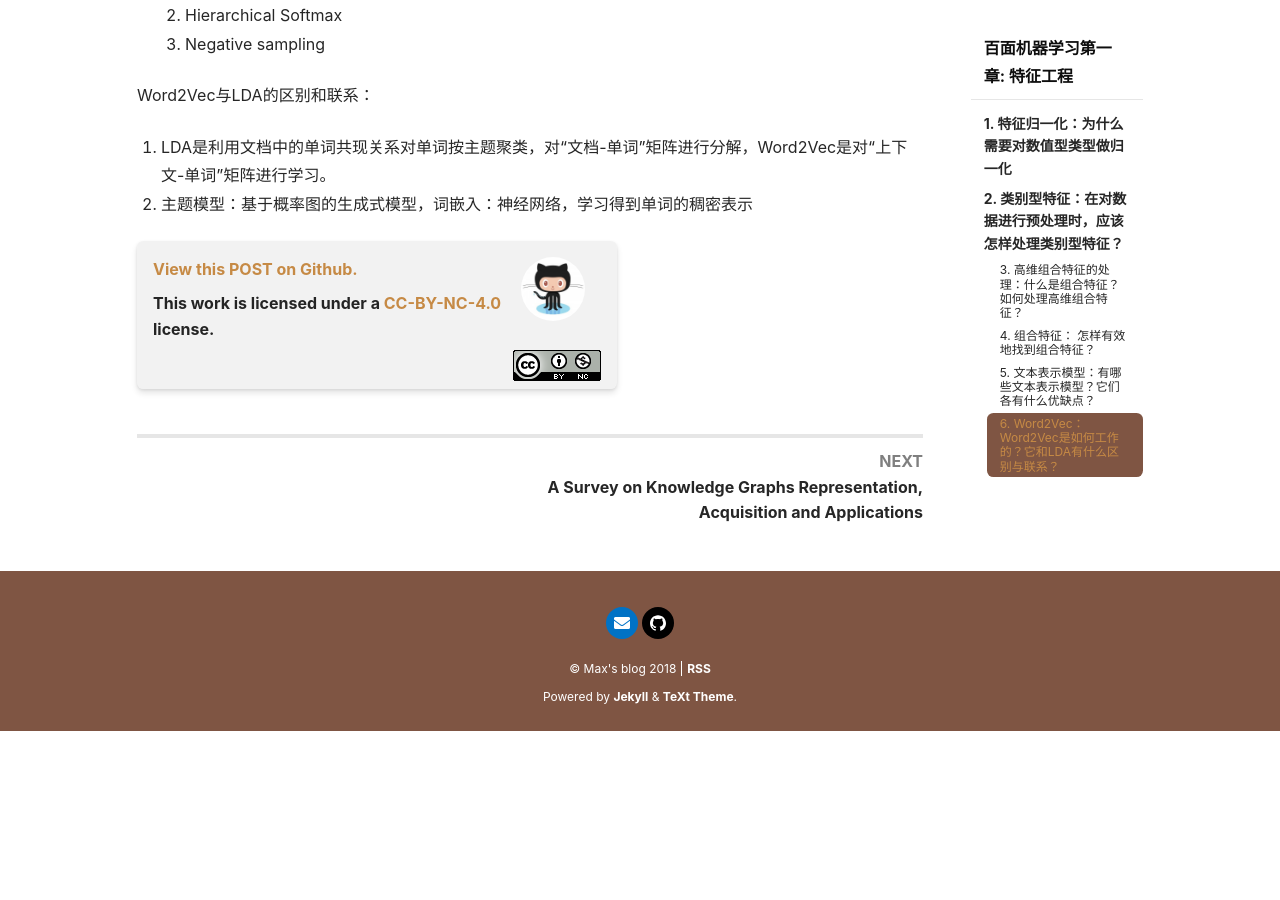
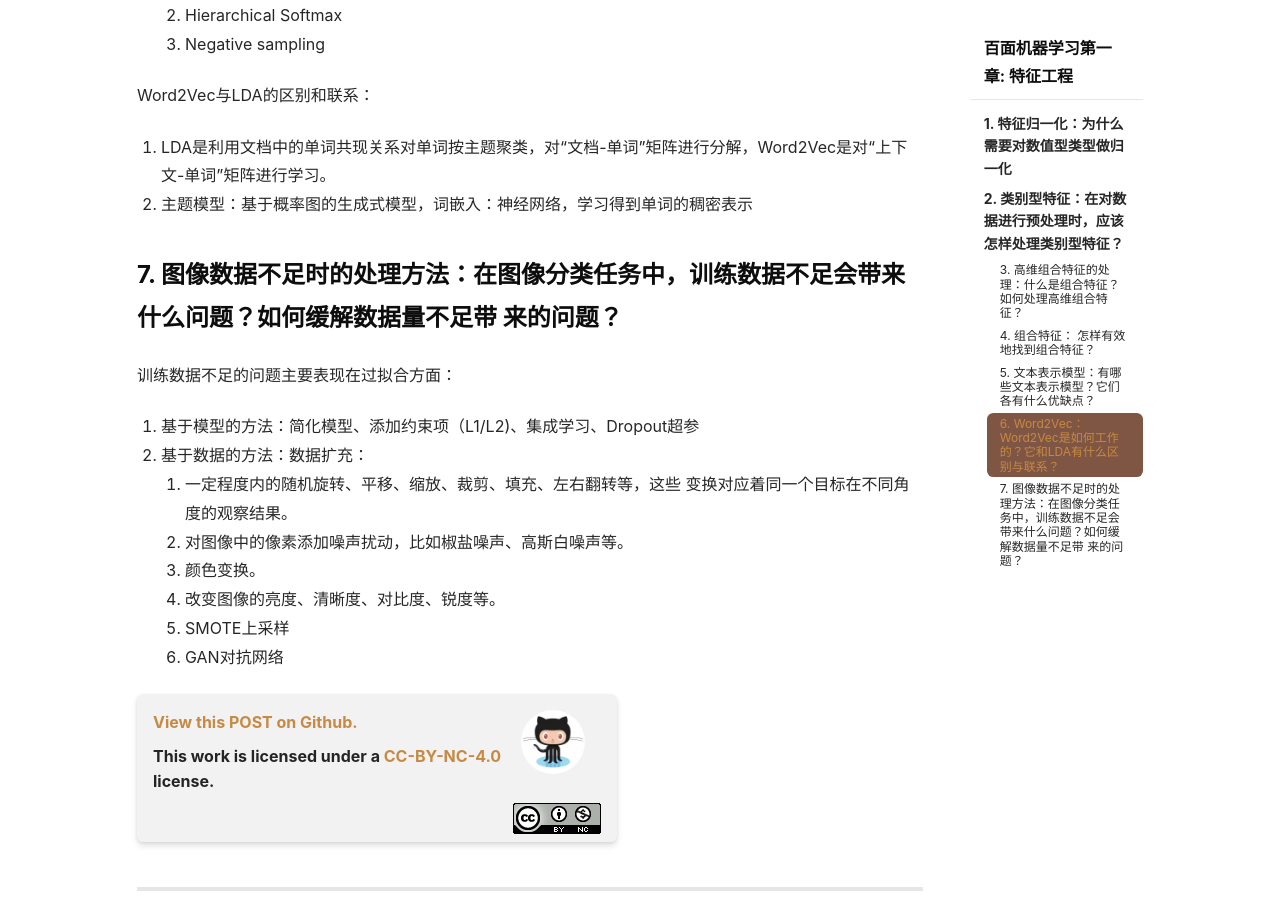
Before and after one commit to Maxioo/blogs, a Jekyll site: the page built from _posts/2020-07-23-百面机器学习第一章.md, in a window 1280 px wide and 900 px high, scrolled down 2142 px. Built offline with Jekyll 4.4.1, drawn with Linux system fonts in a browser that asks for light colours; nearby versions of some CDN libraries; formulas are drawn with MathJax 3; before the commit the page ends 2873 px from its top, so only the background shows below that.

Commit message:
Finish chapter1

```diff
--- a/_posts/2020-07-23-百面机器学习第一章.md
+++ b/_posts/2020-07-23-百面机器学习第一章.md
@@ -83,3 +83,16 @@ Word2Vec与LDA的区别和联系：
 
 1. LDA是利用文档中的单词共现关系对单词按主题聚类，对“文档-单词”矩阵进行分解，Word2Vec是对“上下文-单词”矩阵进行学习。
 2. 主题模型：基于概率图的生成式模型，词嵌入：神经网络，学习得到单词的稠密表示
+
+### 7. 图像数据不足时的处理方法：在图像分类任务中，训练数据不足会带来什么问题？如何缓解数据量不足带 来的问题？
+
+训练数据不足的问题主要表现在过拟合方面：
+
+1. 基于模型的方法：简化模型、添加约束项（L1/L2)、集成学习、Dropout超参
+2. 基于数据的方法：数据扩充：
+   1. 一定程度内的随机旋转、平移、缩放、裁剪、填充、左右翻转等，这些 变换对应着同一个目标在不同角度的观察结果。
+   2. 对图像中的像素添加噪声扰动，比如椒盐噪声、高斯白噪声等。
+   3. 颜色变换。
+   4. 改变图像的亮度、清晰度、对比度、锐度等。
+   5. SMOTE上采样
+   6. GAN对抗网络
```
